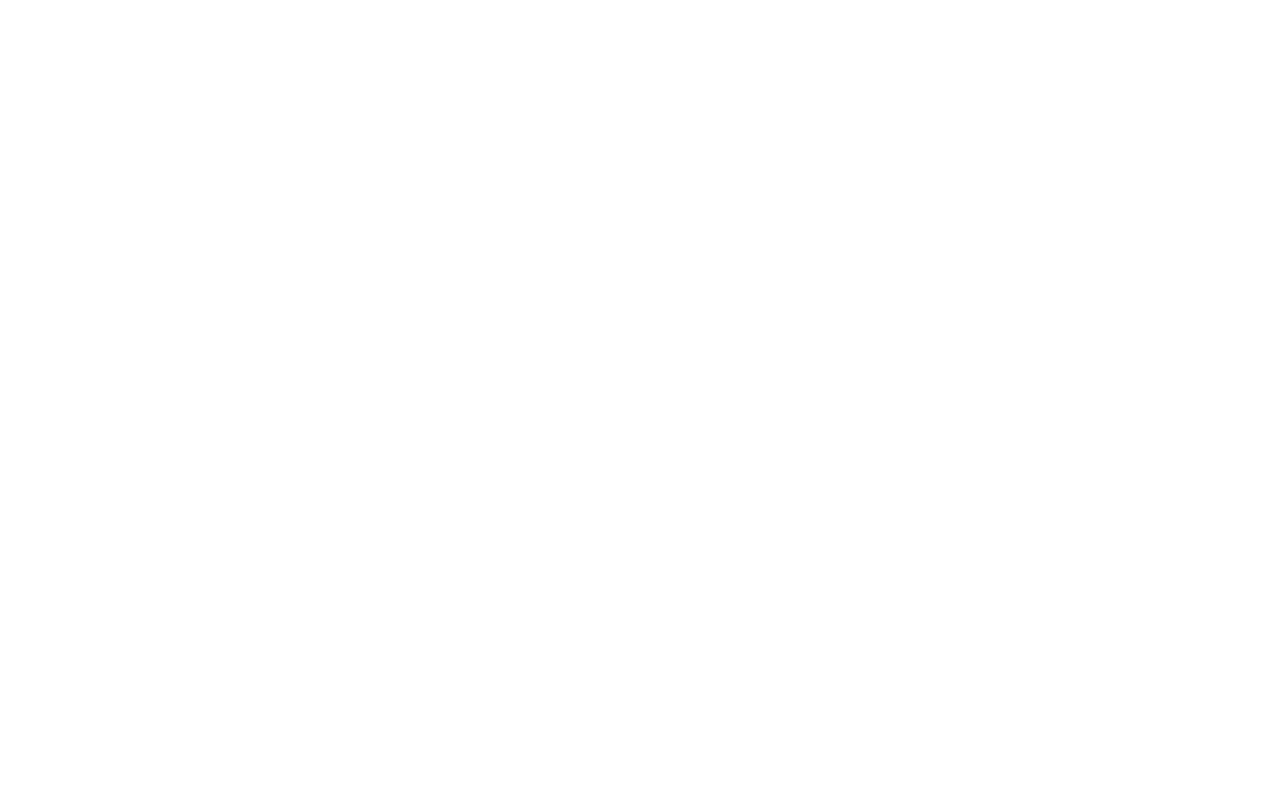
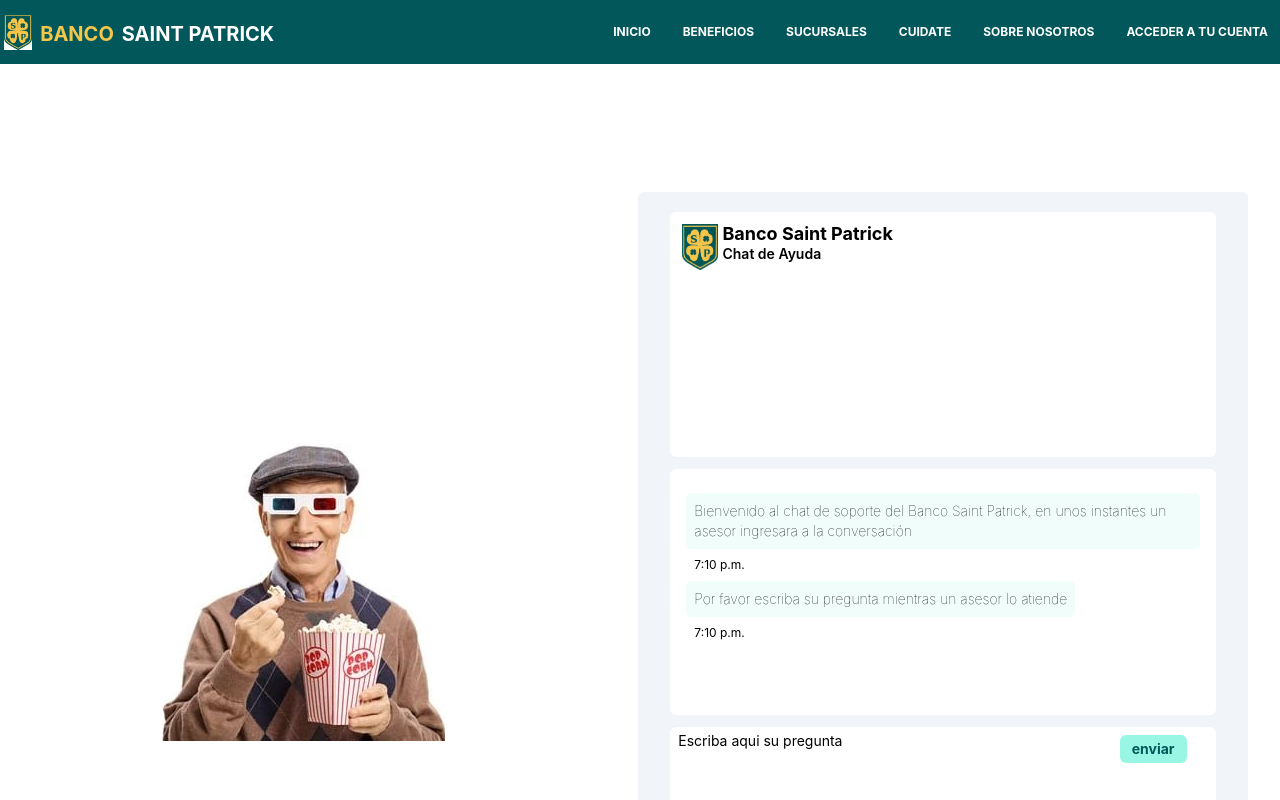
Before and after one commit to bank-saint-patrick/saint-patrick-bank-frontend, a React (Create React App) app: page /chat in a window 1280 px wide. Before the commit this address had no page. Built offline with nearby package versions, Linux system fonts and the light colour scheme.

Commit message:
ventana Chat Ayuda

```diff
--- a/src/App.jsx
+++ b/src/App.jsx
@@ -8,6 +8,7 @@
 import TakeCareOfYourself from './components/website/TakeCareOfYourself';
 import AboutUs from './components/website/AboutUs';
 import Desktop from './components/desktop/Desktop';
+import Chat from './components/needs/ButtonSupport/Chat';
 import './App.css';
 
 function App() {
@@ -22,6 +23,7 @@
         <Route path="/cuidate" element={<TakeCareOfYourself />} />
         <Route path="/sobre-nosotros" element={<AboutUs />} />
         <Route path="/desktop" element={<Desktop />} />
+        <Route path="/chat" element={<Chat />} />
       </Routes>
     </BrowserRouter>
   );
--- a/src/components/needs/ButtonSupport/chat.jsx
+++ b/src/components/needs/ButtonSupport/chat.jsx
@@ -0,0 +1,69 @@
+import React from 'react';
+
+import help from '../../../assets/help.jpeg';
+import logo from '../../../assets/logo.jpeg';
+import Navbar from '../../Navbar';
+
+export default function Chat() {
+  return (
+    <div className="wrapper flex-column w-screen h-screen sm:overflow-x-hidden">
+      <Navbar />
+      <div className="pt-28 xl:pt-32 lg:flex items-center justify-center relative z-10 container mx-auto">
+        <div className="w-screen lg:w-1/2 h-full">
+          <img
+            aria-label="people smiling"
+            className="mx-auto pb-10 lg:p-10"
+            src={help}
+            alt="people smiling"
+          />
+        </div>
+
+        <div className="w-screen flex h-screen flex-col p-5 bg-slate-100 lg:w-1/2 lg:mx-8 px-8 h-full rounded-md">
+          <div className="w-sceen p-2 bg-white flex h-full rounded-md">
+            <div className="w-1/12">
+              <img
+                className="w-auto object-contain content-center items-center align-middle p-1 mx-auto"
+                src={logo}
+                alt=""
+              />
+            </div>
+            <div className="w-11/12">
+              <p className="font-bold text-lg">Banco Saint Patrick</p>
+              <p className="font-semibold text-sm -mt-1">Chat de Ayuda</p>
+            </div>
+          </div>
+          <div className=" mt-3 p-2 bg-white flex h-full rounded-md">
+            <div className=" p-2">
+              <div className=" ">
+                <p className="font-thin bg-teal-50 p-2 my-2 w-fit text-sm rounded-md">
+                  Bienvenido al chat de soporte del Banco Saint Patrick, en unos
+                  instantes un asesor ingresara a la conversación
+                </p>
+                <p className="timeStamp text-xs pl-2">7:10 p.m.</p>
+              </div>
+              <div className=" ">
+                <p className="font-thin bg-teal-50 p-2 my-2 w-fit  text-sm rounded-md">
+                  Por favor escriba su pregunta mientras un asesor lo atiende
+                </p>
+                <p className=" timeStamp text-xs pl-2">7:10 p.m.</p>
+              </div>
+            </div>
+          </div>
+          <div className="w-sceen p-2 mt-3 bg-white flex h-full rounded-md">
+            <div className="w-10/12">
+              <p className="align-middle m-auto text-sm -mt-1">Escriba aqui su pregunta</p>
+            </div>
+            <div className="w-2/12">
+              <button
+                type="button"
+                className="px-3 py-1 font-bold text-sm text-blue-stone bg-teal-200 rounded-md"
+              >
+                enviar
+              </button>
+            </div>
+          </div>
+        </div>
+      </div>
+    </div>
+  );
+}
--- a/src/components/needs/ButtonSupport/index.jsx
+++ b/src/components/needs/ButtonSupport/index.jsx
@@ -1,4 +1,5 @@
 import React, { useState } from 'react';
+import { Link } from 'react-router-dom';
 import help from '../../../assets/help.jpeg';
 
 export default function ButtonSupport() {
@@ -16,19 +17,18 @@
     return (
       <div
         id="menu"
-        className="fondoModal flex w-screen h-screen bg-gray-900 bg-opacity-80 top-0 fixed sticky-0"
+        className="fondoModal flex w-screen h-screen bg-gray-900 bg-opacity-70 top-0 fixed sticky-0"
       >
-        <div className="w-full h-full p-5 sm:w-4/6 sm:h-5/6 flex m-auto justify-center items-center bg-white">
-          <div className="ladoIzq flex w-5/12 h-full">
-            <img
-              className="object-none object-bottom items-bottom"
-              src={help}
-              alt=""
-            />
+        <div className="w-auto h-auto flex m-auto p-5 justify-center items-center bg-white">
+          <div className="ladoIzq w-4/12 hidden md:contents object-bottom items-bottom flex">
+            <img className="object-contain" src={help} alt="" />
           </div>
-          <div className=" ladoDer flex-col w-7/12 h-full">
-            <p className="text-blue-stone uppercase font-bold text-2xl text-center mt-10">
-              Centro de ayuda Banco Saint Patrick
+          <div className=" ladoDer m-4 flex-col w-8/12 h-full">
+            <p className="text-blue-stone uppercase font-semibold text-xl text-center mt-10">
+              Centro de ayuda
+            </p>
+            <p className="text-blue-stone font-bold text-5xl text-center -mt-1">
+              Banco Saint Patrick
             </p>
             <h1 className="text-md text-gray-800 font-semibold text-center p-5">
               En el siguiente botón podrás encontrar las respuestas a las
@@ -37,7 +37,7 @@
             <div className="text-center">
               <button
                 type="submit"
-                className="bg-cream-can border-2 border-white hover:bg-white hover:border-2 hover:border-cream-can text-white hover:text-gray-700 hover:font-semibold mx-auto m-3 w-100 w-5/6 md:w-3/6 p-1 rounded-lg font-bold"
+                className="bg-cream-can border-2 border-white hover:bg-white hover:border-2 hover:border-cream-can text-white hover:text-gray-700 hover:font-semibold mx-auto m-3 w-100 w-5/6 md:w-3/6 p-2 rounded-lg font-bold"
               >
                 Preguntas Frecuentes
               </button>
@@ -48,32 +48,39 @@
                 ¿Todavía tienes dudas? No te preocupes en banco Saint Patrick
                 estamos para asesorarte
               </p>
-              <p className="text-md">Indícanos por que medio te gustaria que te contactáramos</p>
+              <p className="text-md">
+                Indícanos por que medio te gustaria que te contactáramos
+              </p>
             </div>
             <div className="text-center">
+              <Link to="/chat">
+                <button
+                  type="button"
+                  className="bg-plantation border-2 border-white hover:bg-white hover:border-2 hover:border-teal-700 text-white hover:text-teal-700 hover:font-semibold mx-auto m-3 w-100 md:w-1/3 p-1 rounded-lg font-bold"
+                  onClick={() => handleClickCloseModalSupport()}
+                >
+                  Chat
+                </button>
+              </Link>
+
               <button
-                type="submit"
+                type="button"
                 className="bg-plantation border-2 border-white hover:bg-white hover:border-2 hover:border-teal-700 text-white hover:text-teal-700 hover:font-semibold mx-auto m-3 w-100 md:w-1/3 p-1 rounded-lg font-bold"
-              >
-                Chat
-              </button>
-              <button
-                type="submit"
-                className="bg-plantation border-2 border-white hover:bg-white hover:border-2 hover:border-teal-700 text-white hover:text-teal-700 hover:font-semibold mx-auto m-3 w-100 md:w-1/3 p-1 rounded-lg font-bold"
+                onClick={() => handleClickCloseModalSupport()}
               >
                 Videollamada
               </button>
               <button
-                type="submit"
+                type="button"
                 className="bg-plantation border-2 border-white hover:bg-white hover:border-2 hover:border-teal-700 text-white hover:text-teal-700 hover:font-semibold mx-auto m-3 w-100 md:w-1/3 p-1 rounded-lg font-bold"
               >
                 Llamada
               </button>
             </div>
-            <div className="text-center">
+            <div className="pt-5 text-center">
               <button
                 type="button"
-                className="mt-10 font-bold text-lg text-blue-stone hover:bg-white hover:border-2 hover:border-teal-700"
+                className="p-2 font-bold text-lg text-blue-stone rounded-md hover:bg-blue-stone hover:border-2 hover:border-blue-stone hover:text-white"
                 onClick={() => handleClickCloseModalSupport()}
               >
                 No quiero ayuda, deseo salir
```
